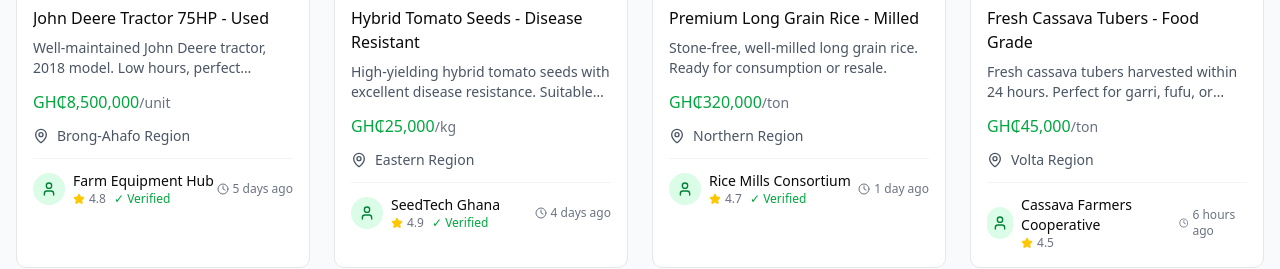
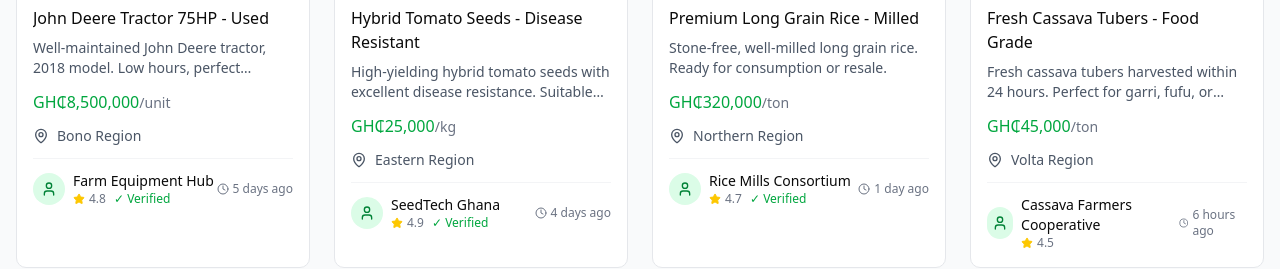
Before and after one commit to ddjsphere/agrilink-ghana, a React (Vite) app: page / in a window 1280 px wide. Shown: the part 1580-1849 px from the top of the page. Built offline with nearby package versions, Linux system fonts and the light colour scheme.

Commit message:
Add new regions and update location in mock data

```diff
--- a/src/data/mockData.ts
+++ b/src/data/mockData.ts
@@ -17,13 +17,20 @@
   'Greater Accra',
   'Ashanti Region',
   'Western Region',
+  'Western North Region',
+  'Ahafo Region',
+  'Bono Region',
+  'Bono East Region',
   'Eastern Region',
   'Central Region',
   'Northern Region',
   'Volta Region',
+  'Oti Region',
+  'Savannah Region',
+  'North East Region',
   'Upper East Region',
   'Upper West Region',
-  'Brong-Ahafo Region'
+
 ];
 
 export const mockListings = [
@@ -106,7 +113,7 @@
     price: 8500000,
     unit: 'unit',
     category: 'Tractors',
-    location: 'Brong-Ahafo Region',
+    location: 'Bono Region',
     seller: {
       name: 'Farm Equipment Hub',
       role: 'Input Supplier',
```
